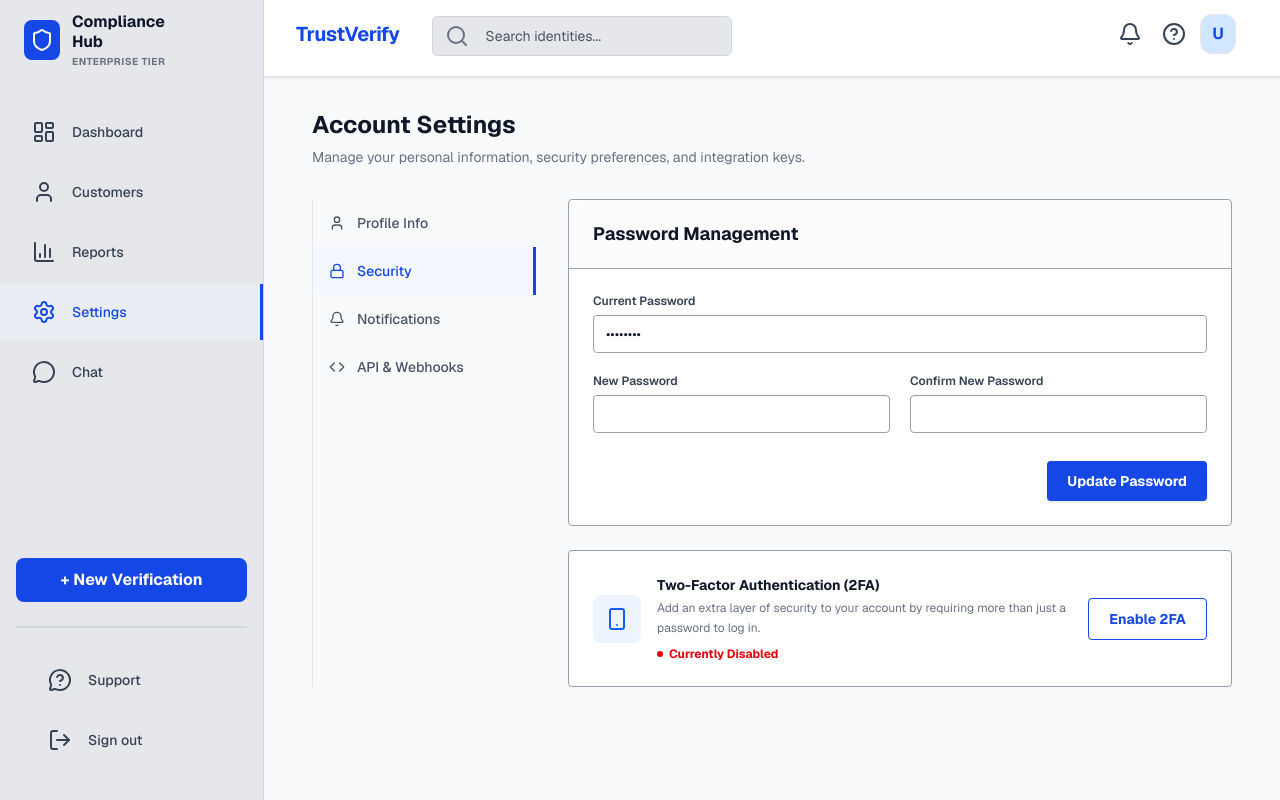
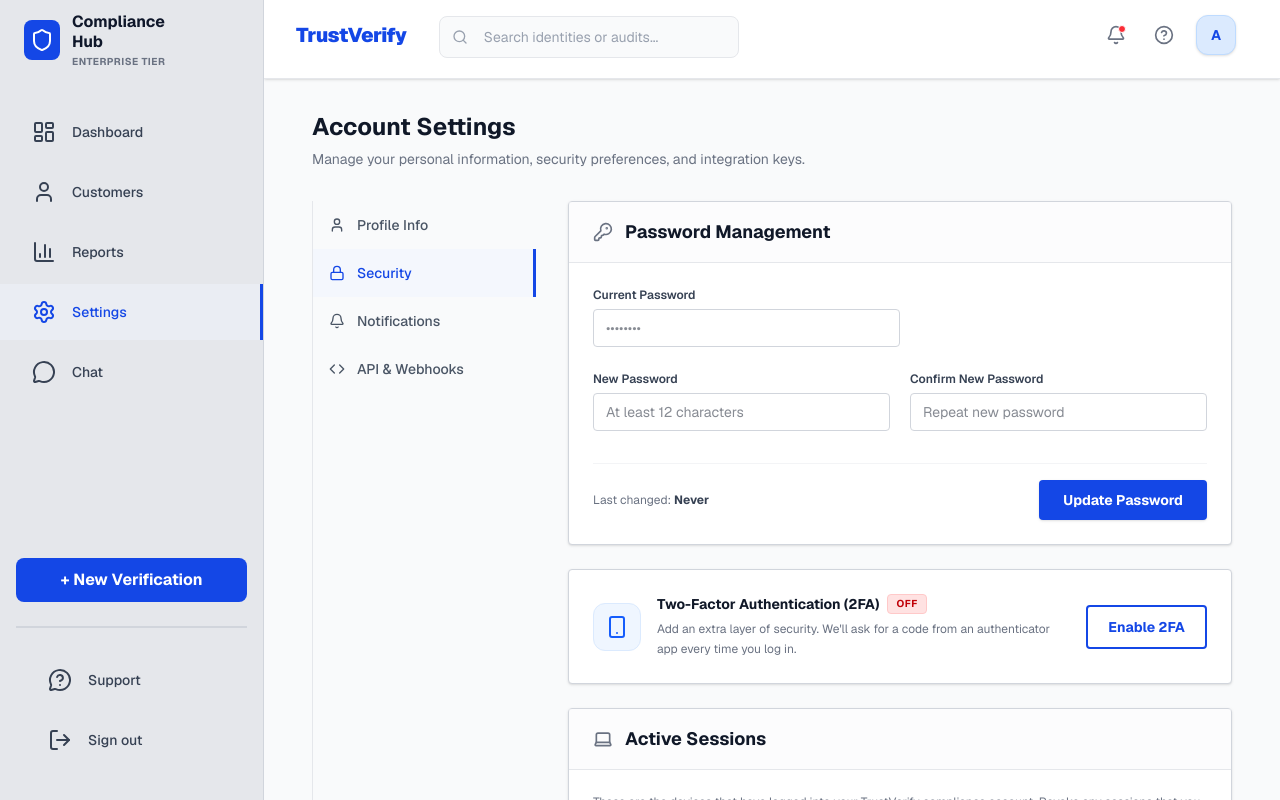
Before and after one commit to Rounatto/kyc, a Next.js app: page /dashboard/settings in a window 1280 px wide. Both pictures are taken after a click on the button "Security". Built offline with nearby package versions, Linux system fonts and the light colour scheme; no server answers.

Commit message:
feat: complete settings UI and connect authentication logout flows

```diff
--- a/components/SecurSetting.tsx
+++ b/components/SecurSetting.tsx
@@ -1,52 +1,96 @@
-import { Smartphone } from "lucide-react";
+"use client";
+
+import { Smartphone, LogOut, Laptop, ShieldCheck, KeyRound, AlertTriangle } from "lucide-react";
+import { signOut } from "next-auth/react";
+
 export default function SecurSetting() {
     return (
         <div className="flex flex-col gap-6">
-                        <div className="flex flex-col w-full bg-white rounded-sm border border-gray-400">
-                            <div className="border-b border-gray-400 px-5 md:px-6 py-4 md:py-5 bg-gray-50/50 rounded-t-xl">
+
+            {/* BLOC 1 : Mot de passe */}
+            <div className="flex flex-col w-full bg-white rounded-sm border border-gray-300 shadow-sm">
+                <div className="border-b border-gray-200 px-5 md:px-6 py-4 flex items-center gap-3 bg-gray-50/50">
+                    <KeyRound className="w-5 h-5 text-gray-500" />
                     <h3 className="text-base md:text-lg font-bold text-gray-900">Password Management</h3>
                 </div>
-                            <div className="flex flex-col p-5 md:p-6 gap-5">
-                                <div className="flex flex-col gap-1.5">
+                <div className="flex flex-col p-5 md:p-6 gap-6">
+                    <div className="flex flex-col gap-1.5 w-full md:w-1/2">
                         <label className="text-xs font-semibold text-gray-700">Current Password</label>
-                                    <input type="password" defaultValue="........" className="w-full border border-gray-400 rounded-sm px-3 py-2 text-sm text-gray-900 outline-none focus:border-blue-500 transition-colors" />
+                        <input type="password" placeholder="••••••••" className="w-full border border-gray-300 rounded-sm px-3 py-2 text-sm text-gray-900 outline-none focus:border-blue-500 transition-colors" />
                     </div>
                     <div className="grid grid-cols-1 md:grid-cols-2 gap-4 md:gap-5">
                         <div className="flex flex-col gap-1.5">
                             <label className="text-xs font-semibold text-gray-700">New Password</label>
-                                        <input type="password" className="w-full border border-gray-400 rounded-sm px-3 py-2 text-sm text-gray-900 outline-none focus:border-blue-500 transition-colors" />
+                            <input type="password" placeholder="At least 12 characters" className="w-full border border-gray-300 rounded-sm px-3 py-2 text-sm text-gray-900 outline-none focus:border-blue-500 transition-colors" />
                         </div>
                         <div className="flex flex-col gap-1.5">
                             <label className="text-xs font-semibold text-gray-700">Confirm New Password</label>
-                                        <input type="password" className="w-full border border-gray-400 rounded-sm px-3 py-2 text-sm text-gray-900 outline-none focus:border-blue-500 transition-colors" />
+                            <input type="password" placeholder="Repeat new password" className="w-full border border-gray-300 rounded-sm px-3 py-2 text-sm text-gray-900 outline-none focus:border-blue-500 transition-colors" />
                         </div>
                     </div>
-                                <div className="flex flex-row justify-end mt-2">
-                                    <button className="text-sm font-bold bg-blue-700 text-white px-5 py-2.5 rounded-sm hover:bg-blue-800 transition-colors shadow-sm w-full md:w-auto cursor-pointer">
+
+                    <div className="flex flex-col sm:flex-row justify-between items-start sm:items-center mt-2 pt-4 border-t border-gray-100 gap-4">
+                        <p className="text-xs text-gray-500">Last changed: <span className="font-bold text-gray-700">Never</span></p>
+                        <button className="text-sm font-bold bg-blue-700 text-white px-6 py-2.5 rounded-sm hover:bg-blue-800 transition-colors shadow-sm w-full sm:w-auto cursor-pointer">
                             Update Password
                         </button>
                     </div>
                 </div>
             </div>
 
-                        <div className="flex flex-row items-center justify-between p-4 md:p-6 bg-white rounded-sm border border-gray-400 gap-3 md:gap-4">
-                            <div className="flex flex-row gap-3 md:gap-4 items-start md:items-center">
-                                <div className="w-10 h-10 md:w-12 md:h-12 rounded-lg bg-blue-100/50 flex items-center justify-center shrink-0">
-                                    <Smartphone className="w-5 h-5 md:w-6 md:h-6 text-blue-600" />
+            {/* BLOC 2 : Authentification Double Facteur (2FA) */}
+            <div className="flex flex-col sm:flex-row items-start sm:items-center justify-between p-5 md:p-6 bg-white rounded-sm border border-gray-300 shadow-sm gap-5">
+                <div className="flex flex-row gap-4 items-start sm:items-center">
+                    <div className="w-12 h-12 rounded-xl bg-blue-50 flex items-center justify-center shrink-0 border border-blue-100">
+                        <Smartphone className="w-6 h-6 text-blue-600" />
                     </div>
                     <div className="flex flex-col gap-1">
-                                    <h4 className="text-sm font-bold text-gray-900">Two-Factor Authentication (2FA)</h4>
-                                    <p className="text-xs text-gray-500 leading-relaxed max-w-md">Add an extra layer of security to your account by requiring more than just a password to log in.</p>
-                                    <div className="flex items-center gap-1.5 mt-1">
-                                        <span className="w-1.5 h-1.5 rounded-full bg-red-600"></span>
-                                        <span className="text-xs font-bold text-red-600">Currently Disabled</span>
+                        <h4 className="text-sm font-bold text-gray-900 flex items-center gap-2">
+                            Two-Factor Authentication (2FA)
+                            <span className="px-2 py-0.5 bg-red-100 text-red-700 text-[10px] font-bold rounded-sm uppercase tracking-wider border border-red-200">Off</span>
+                        </h4>
+                        <p className="text-xs text-gray-500 leading-relaxed max-w-md mt-0.5">Add an extra layer of security. We'll ask for a code from an authenticator app every time you log in.</p>
+                    </div>
+                </div>
+                <button className="w-full sm:w-auto text-sm font-bold text-blue-700 bg-white border-2 border-blue-700 px-5 py-2.5 rounded-sm hover:bg-blue-50 transition-colors shrink-0 text-center cursor-pointer">
+                    Enable 2FA
+                </button>
+            </div>
+
+            {/* BLOC 3 : Sessions Actives & Déconnexion (La touche Pro) */}
+            <div className="flex flex-col w-full bg-white rounded-sm border border-gray-300 shadow-sm">
+                <div className="border-b border-gray-200 px-5 md:px-6 py-4 flex items-center gap-3 bg-gray-50/50">
+                    <Laptop className="w-5 h-5 text-gray-500" />
+                    <h3 className="text-base md:text-lg font-bold text-gray-900">Active Sessions</h3>
+                </div>
+                <div className="flex flex-col p-5 md:p-6 gap-6">
+                    <p className="text-xs text-gray-500">These are the devices that have logged into your TrustVerify compliance account. Revoke any sessions that you do not recognize.</p>
+
+                    <div className="flex flex-row items-center justify-between py-3 border-b border-gray-100">
+                        <div className="flex items-center gap-4">
+                            <Laptop className="w-6 h-6 text-gray-400" />
+                            <div className="flex flex-col">
+                                <p className="text-sm font-bold text-gray-900">Windows PC • Chrome</p>
+                                <p className="text-xs text-green-600 font-semibold flex items-center gap-1">
+                                    <ShieldCheck className="w-3 h-3" /> Active now (This device)
+                                </p>
                             </div>
                         </div>
                     </div>
-                            <button className="text-xs md:text-sm font-bold text-blue-700 bg-white border border-blue-700 px-3 md:px-5 py-2 md:py-2.5 rounded-sm hover:bg-blue-50 transition-colors shrink-0 text-center cursor-pointer">
-                                Enable<br className="block sm:hidden" /> 2FA
+
+                    <div className="flex flex-row justify-end mt-2 pt-2">
+                        {/* Ce bouton coupe la session côté serveur et ramène au Login */}
+                        <button
+                            onClick={() => signOut({ callbackUrl: "/login"})}
+                            className="flex items-center justify-center gap-2 text-sm font-bold bg-red-50 text-red-600 border border-red-200 px-6 py-2.5 rounded-sm hover:bg-red-100 transition-colors shadow-sm w-full md:w-auto cursor-pointer"
+                        >
+                            <LogOut className="w-4 h-4" />
+                            Sign Out of This Device
                         </button>
                     </div>
                 </div>
+            </div>
+
+        </div>
     );
 }
--- a/components/header.tsx
+++ b/components/header.tsx
@@ -1,59 +1,95 @@
-import { Search, CircleQuestionMark, Bell,LogOut, User } from "lucide-react";
+"use client";
+
+import { Search, CircleQuestionMark, Bell, LogOut, User, Loader2 } from "lucide-react";
 import { useState } from "react";
 import { signOut, useSession } from "next-auth/react";
 import Link from "next/link";
+import Image from "next/image"; // Ajout pour optimiser les images Next.js
 
-export default function Header(){
-
+export default function Header() {
     const [isMenuOpen, setIsMenuOpen] = useState(false);
 
+    // Récupération de la session
     const { data: session, status } = useSession();
-    const userName = session?.user?.name || "Utilisateur";
-    const userEmail = session?.user?.email || "chargement...";
+
+    // Valeurs par défaut sécurisées
+    const userName = session?.user?.name || "Agent de Conformité";
+    const userEmail = session?.user?.email || "Chargement...";
     const userInitial = userName.charAt(0).toUpperCase();
     const userImage = session?.user?.image;
-    const companyName = (session?.user as any)?.companyName || "";
 
-    return(
-            <header className="flex items-center justify-between border-b border-gray-200 pb-4 md:pb-5 mb-6 md:mb-8 bg-white shadow-sm px-4 lg:px-8">{/*Header*/}
-                <div className="flex items-center gap-4 lg:gap-8">{/*Logo et search*/}
-                    <span className="text-xl font-bold text-blue-700 tracking-tight mt-2 md:mt-3">TrustVerify</span>{/*TrustVerify*/}
-                            <div className="hidden lg:flex relative flex-row mt-4 w-75 border border-gray-300 rounded-md pl-3 pr-4 text-sm outline-none bg-gray-200 text-gray-700 placeholder-gray-400">{/*Search bar*/}
-                                <span className="pointer-events-none absolute left-3 top-1/2 -translate-y-1/2 text-gray-500" aria-hidden="true">{/*Icone de loupe*/}
-                                    <Search />
+    return (
+        <header className="flex items-center justify-between border-b border-gray-200 pb-4 md:pb-5 mb-6 md:mb-8 bg-white shadow-sm px-4 lg:px-8 relative z-40">
+            <div className="flex items-center gap-4 lg:gap-8">
+                <span className="text-xl font-black text-blue-700 tracking-tight mt-2 md:mt-3 cursor-default">TrustVerify</span>
+
+                <div className="hidden lg:flex relative flex-row mt-4 w-75 border border-gray-200 rounded-lg pl-3 pr-4 text-sm outline-none bg-gray-50 focus-within:bg-white focus-within:ring-2 focus-within:ring-blue-100 transition-all text-gray-700 placeholder-gray-400 group">
+                    <span className="pointer-events-none absolute left-3 top-1/2 -translate-y-1/2 text-gray-400 group-focus-within:text-blue-500 transition-colors" aria-hidden="true">
+                        <Search className="w-4 h-4" />
                     </span>
-                                <input type="text" placeholder="Search identities..." className="w-full border border-transparent rounded-lg py-2 pl-10 pr-4 text-sm outline-none transition-all text-gray-800 placeholder-gray-600"/>{/*Input de recherche*/}
+                    <input
+                        type="text"
+                        placeholder="Search identities or audits..."
+                        className="w-full bg-transparent border-none rounded-lg py-2.5 pl-8 pr-4 text-sm outline-none text-gray-800 placeholder-gray-400"
+                    />
                 </div>
             </div>
-                <div className="flex items-center gap-2 mt-2 md:mt-3">{/*Actions secondaires en haut a droite*/}
-                    <button className="text-gray-700 hover:text-gray-500 transition-colors text-lg relative flex items-center justify-center w-9 h-9 rounded-full hover:bg-gray-200 cursor-pointer">{/*Button sonnerie*/}
+
+            <div className="flex items-center gap-2 mt-2 md:mt-3">
+                <button className="text-gray-500 hover:text-blue-600 transition-colors relative flex items-center justify-center w-10 h-10 rounded-full hover:bg-blue-50 cursor-pointer">
                     <span className="sr-only">Notifications</span>
-                        <Bell />
+                    <Bell className="w-5 h-5" />
+                    {/* Petit point rouge pour simuler une alerte */}
+                    <span className="absolute top-2.5 right-2.5 w-2 h-2 bg-red-500 rounded-full border border-white"></span>
                 </button>
-                    <button className="text-gray-700 hover:text-gray-500 transition-colors text-lg relative flex items-center justify-center w-9 h-9 rounded-full hover:bg-gray-200 cursor-pointer">{/*Button information*/}
+                <button className="text-gray-500 hover:text-blue-600 transition-colors relative flex items-center justify-center w-10 h-10 rounded-full hover:bg-blue-50 cursor-pointer mr-1">
                     <span className="sr-only">Information</span>
-                        <CircleQuestionMark />
+                    <CircleQuestionMark className="w-5 h-5" />
                 </button>
+
                 <div className="relative">
-                        <div onClick={() => setIsMenuOpen(!isMenuOpen)} className={`w-9 h-10 mr-2 md:mr-3 ${userImage ? 'bg-transparent' : 'bg-blue-200/70 border border-gray-200'} rounded-xl overflow-hidden cursor-pointer`}>{/*contenaire de l'image de profil*/}
-                            {userImage ? (
+                    {/* Avatar cliquable */}
+                    <div
+                        onClick={() => setIsMenuOpen(!isMenuOpen)}
+                        className={`w-10 h-10 md:mr-3 ${userImage ? 'bg-transparent' : 'bg-blue-100 border border-blue-200'} rounded-xl overflow-hidden cursor-pointer flex items-center justify-center shadow-sm hover:shadow-md transition-shadow relative`}
+                    >
+                        {status === "loading" ? (
+                            <Loader2 className="w-4 h-4 text-blue-600 animate-spin" />
+                        ) : userImage ? (
                             <img src={userImage} alt="Avatar" className="w-full h-full object-cover" />
                         ) : (
-                                <span className="absolute inset-0 flex items-center justify-center text-blue-700 pr-3 font-bold">{status === "loading" ? "..." : userInitial}</span>
+                            <span className="text-blue-700 font-bold text-sm">{userInitial}</span>
                         )}
                     </div>
+
+                    {/* Menu déroulant */}
                     {isMenuOpen && (
-                            <div className="absolute right-2 mt-2 w-48 bg-white border border-gray-200 rounded-md shadow-lg py-1 z-50">
-                                    <div className="px-4 py-2 border-b border-gray-100">
-                                        <p className="text-sm font-medium text-gray-800 truncate">{userName}</p>
-                                        <p className="text-xs text-gray-500 truncate">{userEmail}</p>
+                        <>
+                            {/* Couche invisible pour fermer le menu quand on clique à côté */}
+                            <div className="fixed inset-0 z-40" onClick={() => setIsMenuOpen(false)}></div>
+                            <div className="absolute right-0 mt-2 w-56 bg-white border border-gray-100 rounded-xl shadow-lg py-2 z-50 animate-in fade-in slide-in-from-top-2 duration-200">
+                                <div className="px-4 py-3 border-b border-gray-100 mb-1">
+                                    <p className="text-sm font-bold text-gray-900 truncate">{userName}</p>
+                                    <p className="text-xs text-gray-500 truncate mt-0.5">{userEmail}</p>
                                 </div>
-                                <Link href="/dashboard/settings" className="flex items-center gap-2 px-4 py-2 text-sm text-gray-700 hover:bg-gray-50 transition-colors">
-                                    <User className="w-4 h-4" />
-                                    Profil
+                                <Link
+                                    href="/dashboard/settings"
+                                    onClick={() => setIsMenuOpen(false)}
+                                    className="flex items-center gap-3 px-4 py-2 text-sm font-medium text-gray-700 hover:bg-gray-50 hover:text-blue-600 transition-colors"
+                                >
+                                    <User className="w-4 h-4 text-gray-400" />
+                                    Account Settings
                                 </Link>
-                                <button onClick={() => signOut({ callbackUrl: "/login"})} className="w-full flex items-center gap-2 px-4 py-2 text-sm text-red-600 hover:bg-red-100 transition-colors mt-1 border-t border-gray-100 cursor-pointer"><LogOut className="w-4 h-4" />Logout</button>
+                                <div className="h-px bg-gray-100 my-1 mx-2"></div>
+                                <button
+                                    onClick={() => signOut({ callbackUrl: "/login"})}
+                                    className="w-full flex items-center gap-3 px-4 py-2 text-sm font-medium text-red-600 hover:bg-red-50 transition-colors cursor-pointer"
+                                >
+                                    <LogOut className="w-4 h-4 text-red-500" />
+                                    Sign Out Securely
+                                </button>
                             </div>
+                        </>
                     )}
                 </div>
             </div>
```
Lines whose indentation alone changed are shown as unchanged.
